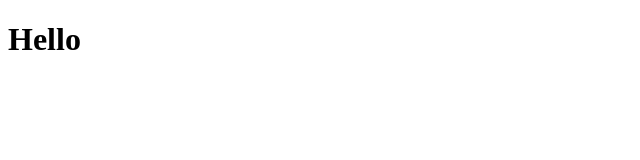
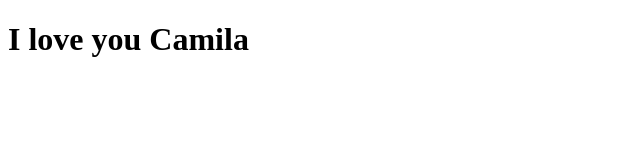
Before and after one commit to Victor-Orrico/Coursera-HTML-course, a plain HTML site: page site/index.html in a window 1280 px wide. Shown: the whole page, without its empty margins (0-640 px from the left). Drawn offline with Linux system fonts and the light colour scheme.

Commit message:
Small addtition to our page contect.

```diff
--- a/site/index.html
+++ b/site/index.html
@@ -4,6 +4,6 @@
         <title> Hello Victor</title>
     </head>
     <body>
-        <h1> Hello </h1>
+        <h1> I love you Camila </h1>
     </body>
 </html>
```
